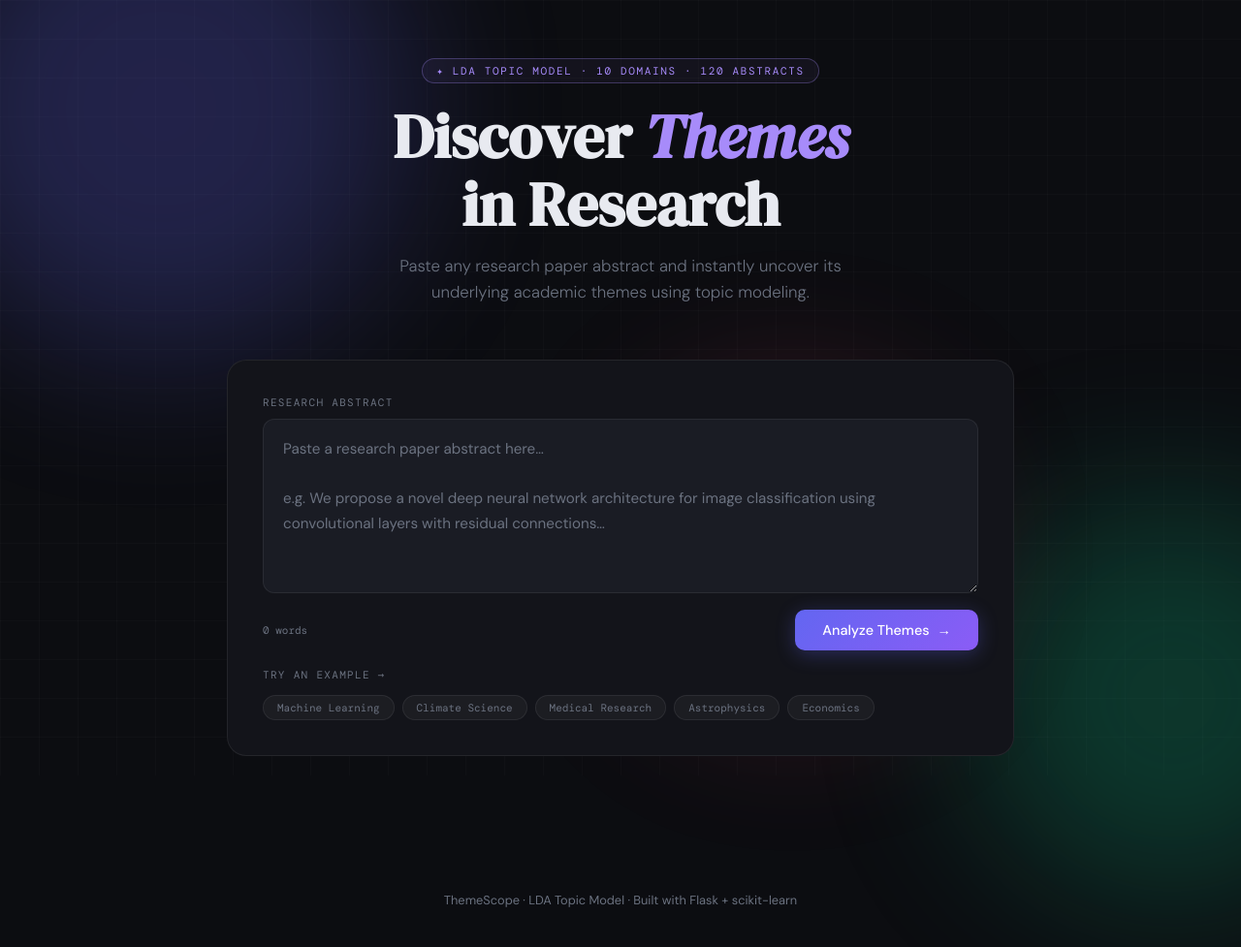
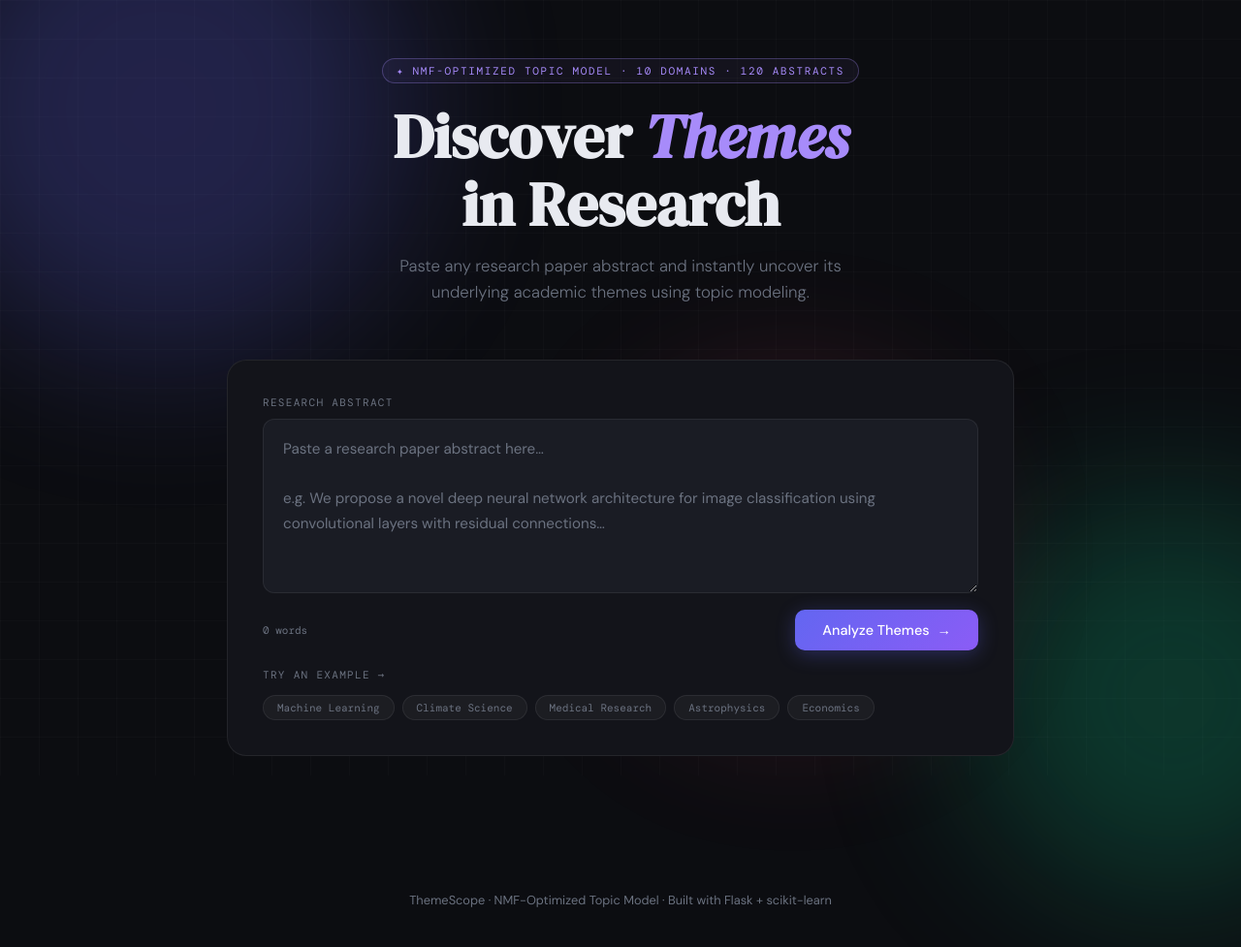
Before and after one commit to rohannes64/ThemeScope, a Flask app: page / in a window 1280 px wide. Shown: the whole page at 97% size. Run offline with Flask 3, Linux system fonts and the light colour scheme; parts of the project's set-up code (start-up, migrations or seed data) failed here and were passed over.

Commit message:
Edited the Frontend

```diff
--- a/templates/index.html
+++ b/templates/index.html
@@ -437,7 +437,7 @@
 
   <!-- Header -->
   <header>
-    <div class="badge">✦ LDA Topic Model · 10 Domains · 120 Abstracts</div>
+    <div class="badge">✦ NMF-Optimized Topic Model · 10 Domains · 120 Abstracts</div>
     <h1>Discover <em>Themes</em><br>in Research</h1>
     <p class="tagline">Paste any research paper abstract and instantly uncover its underlying academic themes using topic modeling.</p>
   </header>
@@ -505,7 +505,7 @@
 
 </div>
 
-<footer>ThemeScope · LDA Topic Model · Built with Flask + scikit-learn</footer>
+<footer>ThemeScope · NMF-Optimized Topic Model · Built with Flask + scikit-learn</footer>
 
 <script>
 const EXAMPLES = {
```
Also changed, not shown: 1 other file.
